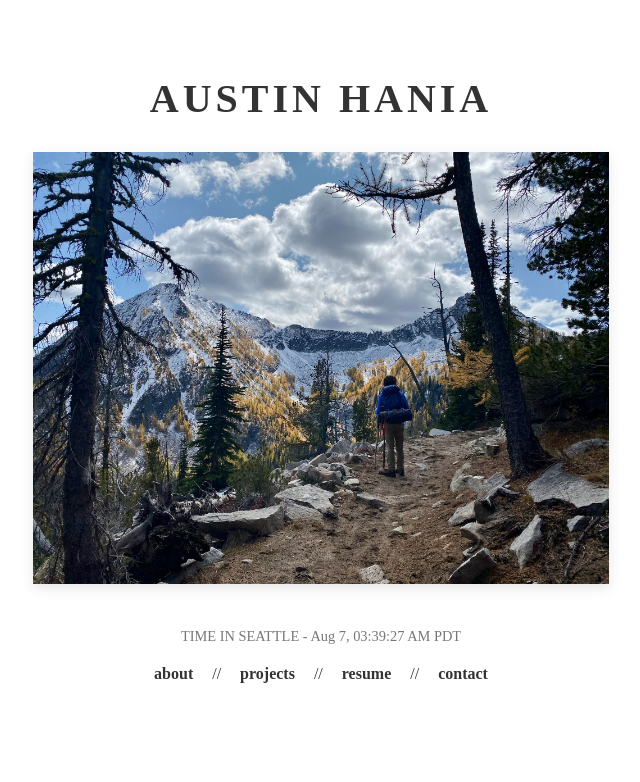
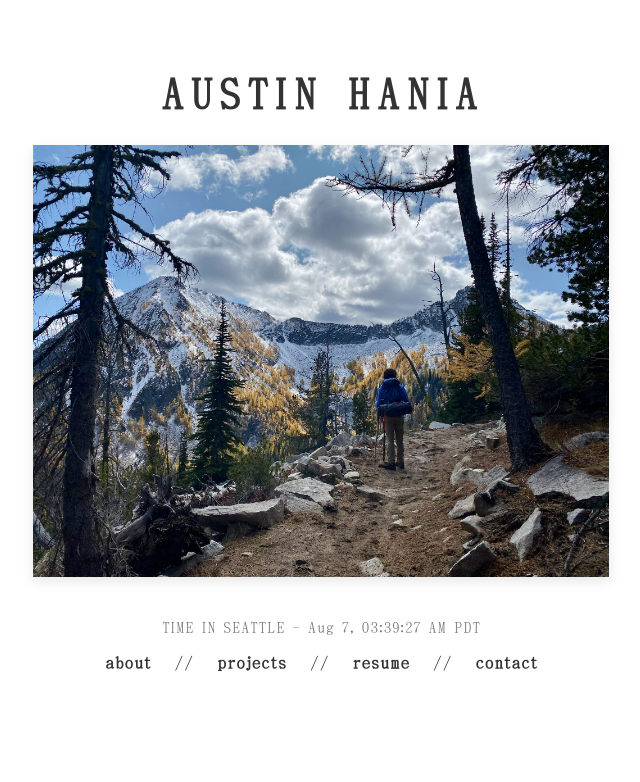
Before and after one commit to Itisaj1/ahania.net, a PHP site: page / in a window 1280 px wide. Shown: the top 782 px of the page, without its empty margins (319-959 px from the left). Run offline with PHP 8.4, Linux system fonts and the light colour scheme; some web fonts are replaced.

Commit message:
Changed font

```diff
--- a/style.css
+++ b/style.css
@@ -1,54 +1,25 @@
-/* --- Shippori Mincho Font Declarations --- */
+
+/* --- Business Font Declaration --- */
 
 @font-face {
-  font-family: 'Shippori Mincho';
-  src: url('Shippori_Mincho/ShipporiMincho-Regular.ttf') format('truetype');
-  font-weight: 400; /* Regular */
+  font-family: 'Business Font'; /* We're giving our font a new name */
+  src: url('business_font.ttf') format('truetype');
+  font-weight: normal;
   font-style: normal;
 }
 
-@font-face {
-  font-family: 'Shippori Mincho';
-  src: url('Shippori_Mincho/ShipporiMincho-Medium.ttf') format('truetype');
-  font-weight: 500; /* Medium */
-  font-style: normal;
-}
-
-@font-face {
-  font-family: 'Shippori Mincho';
-  src: url('Shippori_Mincho/ShipporiMincho-SemiBold.ttf') format('truetype');
-  font-weight: 600; /* SemiBold */
-  font-style: normal;
-}
-
-@font-face {
-  font-family: 'Shippori Mincho';
-  src: url('Shippori_Mincho/ShipporiMincho-Bold.ttf') format('truetype');
-  font-weight: 700; /* Bold */
-  font-style: normal;
-}
-
-@font-face {
-  font-family: 'Shippori Mincho';
-  src: url('Shippori_Mincho/ShipporiMincho-ExtraBold.ttf') format('truetype');
-  font-weight: 800; /* ExtraBold */
-  font-style: normal;
-}
-
-/* Update the body to use the new font by default */
+/* Update the body to use the new font */
 body {
     background-color: #fff;
     color: #333;
     /* This is the main change */
-    font-family: 'Shippori Mincho', serif; /* Use Shippori Mincho, with serif as a fallback */
-    font-weight: 400; /* Set the default weight to Regular */
+    font-family: 'Business Font', sans-serif;
 }
 
-/* Update your h1 to use a heavier weight */
+/* Update your h1 */
 h1 {
-    font-size: 2.5em; /* Example size */
-    font-weight: 800; /* Use the ExtraBold weight */
-    letter-spacing: 0.1em; /* Gives it that spaced-out look */
+    font-size: 2.5em;
+    letter-spacing: 0.1em;
     text-align: center;
     margin-bottom: 30px;
 }
```
Also changed, not shown: business_font.ttf (added), 1 other file.
